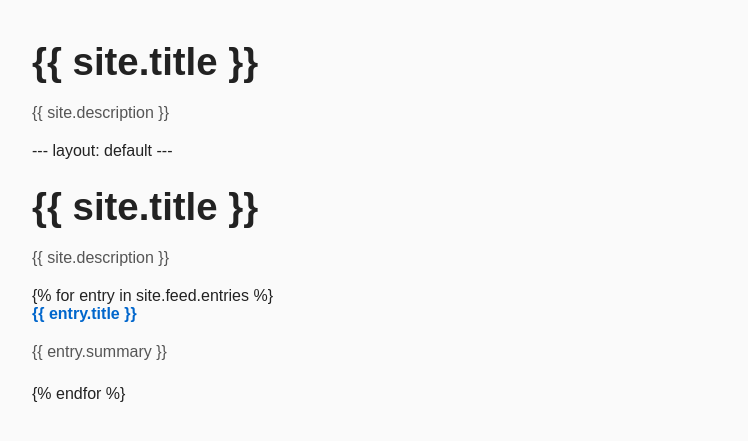
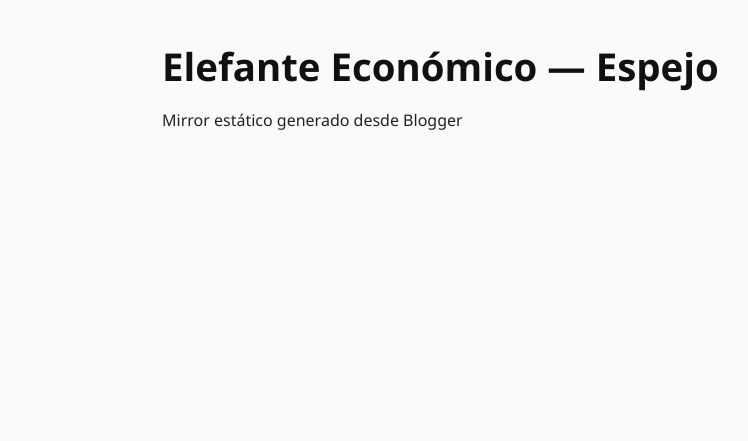
Before and after one commit to elefante-economico/elefante-economico, a Jekyll site: the page built from index.html, in a window 1280 px wide. Shown: the top 441 px of the page, without its empty margins (28-776 px from the left). Built offline with Jekyll 4.4.1, drawn with Linux system fonts in a browser that asks for light colours.

Commit message:
Update index.html

```diff
--- a/index.html
+++ b/index.html
@@ -1,85 +1,11 @@
-<h1>{{ site.title }}</h1>
-<p>{{ site.description }}</p>
-
-<div id="feed"></div>
-
-<script>
-async function cargarFeed() {
-  const feedUrl = "https://elelefanteeconomico.blogspot.com/atom.xml?redirect=false&start-index=1&max-results=10";
-  const response = await fetch(feedUrl);
-  const text = await response.text();
-  const parser = new DOMParser();
-  const xml = parser.parseFromString(text, "application/xml");
-  const entries = xml.getElementsByTagName("entry");
-
-  let html = "<ul>";
-  for (let i = 0; i < entries.length; i++) {
-    const title = entries[i].getElementsByTagName("title")[0].textContent;
-    const link = entries[i].getElementsByTagName("link")[0].getAttribute("href");
-    const summary = entries[i].getElementsByTagName("summary")[0]?.textContent || "";
-    html += `<li><a href="${link}" target="_blank">${title}</a><p>${summary}</p></li>`;
-  }
-  html += "</ul>";
-
-  document.getElementById("feed").innerHTML = html;
-}
-
-cargarFeed();
+---
+layout: default
+---
 
 <h1>{{ site.title }}</h1>
 <p>{{ site.description }}</p>
 
-<div id="feed"></div>
-
-</script>
-
-<script>
-async function cargarFeed() {
-  const feedUrl = "https://elelefanteeconomico.blogspot.com/atom.xml?redirect=false&start-index=1&max-results=20";
-  const response = await fetch(feedUrl);
-  const text = await response.text();
-  const parser = new DOMParser();
-  const xml = parser.parseFromString(text, "application/xml");
-  const entries = xml.getElementsByTagName("entry");
-
-  let html = "<ul>";
-
-  for (let i = 0; i < entries.length; i++) {
-    const entry = entries[i];
-
-    const title = entry.getElementsByTagName("title")[0].textContent;
-    const link = entry.getElementsByTagName("link")[0].getAttribute("href");
-
-    const summaryNode = entry.getElementsByTagName("summary")[0];
-    const summary = summaryNode ? summaryNode.textContent : "";
-
-    // Resumen corto (250 caracteres)
-    const resumenCorto = summary.length > 250 ? summary.substring(0, 250) + "…" : summary;
-
-    // Fecha de publicación
-    const published = entry.getElementsByTagName("published")[0].textContent;
-    const fecha = new Date(published).toLocaleDateString("es-ES", {
-      year: "numeric",
-      month: "long",
-      day: "numeric"
-    });
-
-    html += `
-      <li>
-        <a href="${link}" target="_blank">${title}</a>
-        <p><strong>${fecha}</strong></p>
-        <p>${resumenCorto}</p>
-      </li>
-    `;
-  }
-
-  html += "</ul>";
-  document.getElementById("feed").innerHTML = html;
-}
-
-cargarFeed();
-</script>
-
+<!-- Estilos profesionales -->
 <style>
 body {
   font-family: "Segoe UI", Roboto, Arial, sans-serif;
@@ -142,28 +68,51 @@ p {
 }
 </style>
 
-<style>
-body { font-family: Arial, sans-serif; margin: 40px; }
-h1 { color: #222; }
-ul { list-style: none; padding: 0; }
-li { margin-bottom: 20px; }
-a { font-weight: bold; color: #0066cc; text-decoration: none; }
-a:hover { text-decoration: underline; }
-p { color: #555; }
-</style>
+<!-- Contenedor del feed -->
+<div id="feed"></div>
 
----
-layout: default
----
+<!-- Script RSS con fecha + resumen corto -->
+<script>
+async function cargarFeed() {
+  const feedUrl = "https://elelefanteeconomico.blogspot.com/atom.xml?redirect=false&start-index=1&max-results=20";
+  const response = await fetch(feedUrl);
+  const text = await response.text();
+  const parser = new DOMParser();
+  const xml = parser.parseFromString(text, "application/xml");
+  const entries = xml.getElementsByTagName("entry");
 
-<h1>{{ site.title }}</h1>
-<p>{{ site.description }}</p>
+  let html = "<ul>";
 
-<ul>
-{% for entry in site.feed.entries %}
-  <li>
-    <a href="{{ entry.link }}">{{ entry.title }}</a>
-    <p>{{ entry.summary }}</p>
-  </li>
-{% endfor %}
-</ul>
+  for (let i = 0; i < entries.length; i++) {
+    const entry = entries[i];
+
+    const title = entry.getElementsByTagName("title")[0].textContent;
+    const link = entry.getElementsByTagName("link")[0].getAttribute("href");
+
+    const summaryNode = entry.getElementsByTagName("summary")[0];
+    const summary = summaryNode ? summaryNode.textContent : "";
+
+    const resumenCorto = summary.length > 250 ? summary.substring(0, 250) + "…" : summary;
+
+    const published = entry.getElementsByTagName("published")[0].textContent;
+    const fecha = new Date(published).toLocaleDateString("es-ES", {
+      year: "numeric",
+      month: "long",
+      day: "numeric"
+    });
+
+    html += `
+      <li>
+        <a href="${link}" target="_blank">${title}</a>
+        <p><strong>${fecha}</strong></p>
+        <p>${resumenCorto}</p>
+      </li>
+    `;
+  }
+
+  html += "</ul>";
+  document.getElementById("feed").innerHTML = html;
+}
+
+cargarFeed();
+</script>
```
